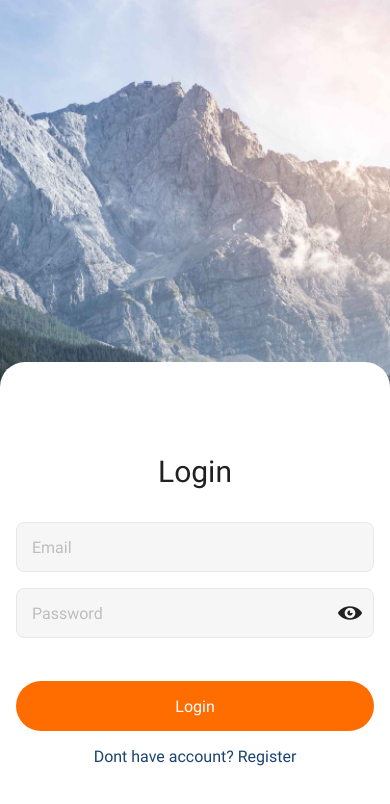
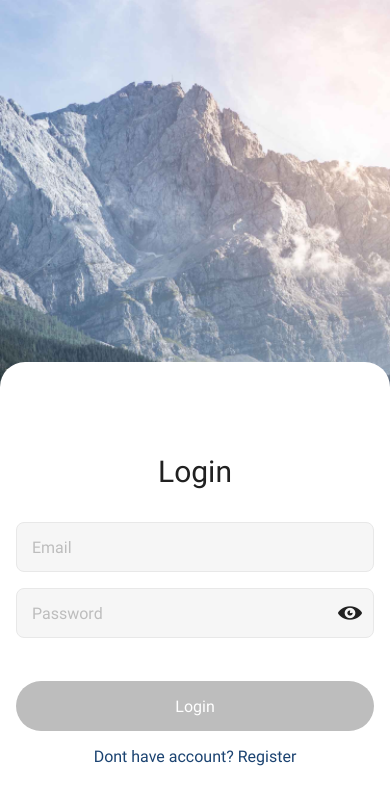
Before and after one commit to Serhii-Buha/goit-react-native-hw, a React Native app: screen /Login in a window 390 px wide. Shown: the top 804 px of the page. Built offline with nearby package versions, Linux system fonts and the light colour scheme.

Commit message:
add navigate(Home-screen-Posts), TouchableOpacity

```diff
--- a/src/screens/LoginScreen.jsx
+++ b/src/screens/LoginScreen.jsx
@@ -20,17 +20,23 @@ import { useNavigation } from '@react-navigation/native';
 import { Entypo } from '@expo/vector-icons';
 import { styles } from './scc';
 
-export default function LoginScreen() {
+const LoginScreen = () => {
   const [passwordVisible, setPasswordVisible] = useState(true);
   const [focused, setFocused] = useState(null);
   const [email, setEmail] = useState('');
   const [password, setPassword] = useState('');
+
   const navigation = useNavigation();
 
+  const haveParam = email && password;
+
   const setFocus = e => setFocused(e._dispatchInstances.memoizedProps.name);
+
   const setBlur = () => setFocused(null);
+
   const onPress = () => {
     console.log('email:', email, 'password:', password);
+    navigation.navigate('Home', { screen: 'Posts' });
   };
 
   return (
@@ -56,10 +62,6 @@ export default function LoginScreen() {
               onFocus={setFocus}
               onBlur={setBlur}
             />
-          </KeyboardAvoidingView>
-          <KeyboardAvoidingView
-            behavior={Platform.OS == 'ios' ? 'padding' : 'height'}
-          >
             <View style={{ position: 'relative' }}>
               <TextInput
                 style={
@@ -90,14 +92,19 @@ export default function LoginScreen() {
               />
             </View>
           </KeyboardAvoidingView>
-
-          <TouchableOpacity style={styles.button} onPress={onPress}>
+          <TouchableOpacity
+            style={
+              haveParam
+                ? styles.button
+                : { ...styles.button, backgroundColor: '#bdbdbd' }
+            }
+            onPress={onPress}
+            disabled={!haveParam}
+          >
             <Text style={styles.buttonText}>Login</Text>
           </TouchableOpacity>
-
           <View style={styles.bottomText}>
             <Text style={styles.text}>Dont have account? </Text>
-
             <TouchableOpacity onPress={() => navigation.navigate('Register')}>
               <Text style={styles.text}>Register</Text>
             </TouchableOpacity>
@@ -106,4 +113,6 @@ export default function LoginScreen() {
       </TouchableWithoutFeedback>
     </ImageBackground>
   );
-}
+};
+
+export default LoginScreen;
```
